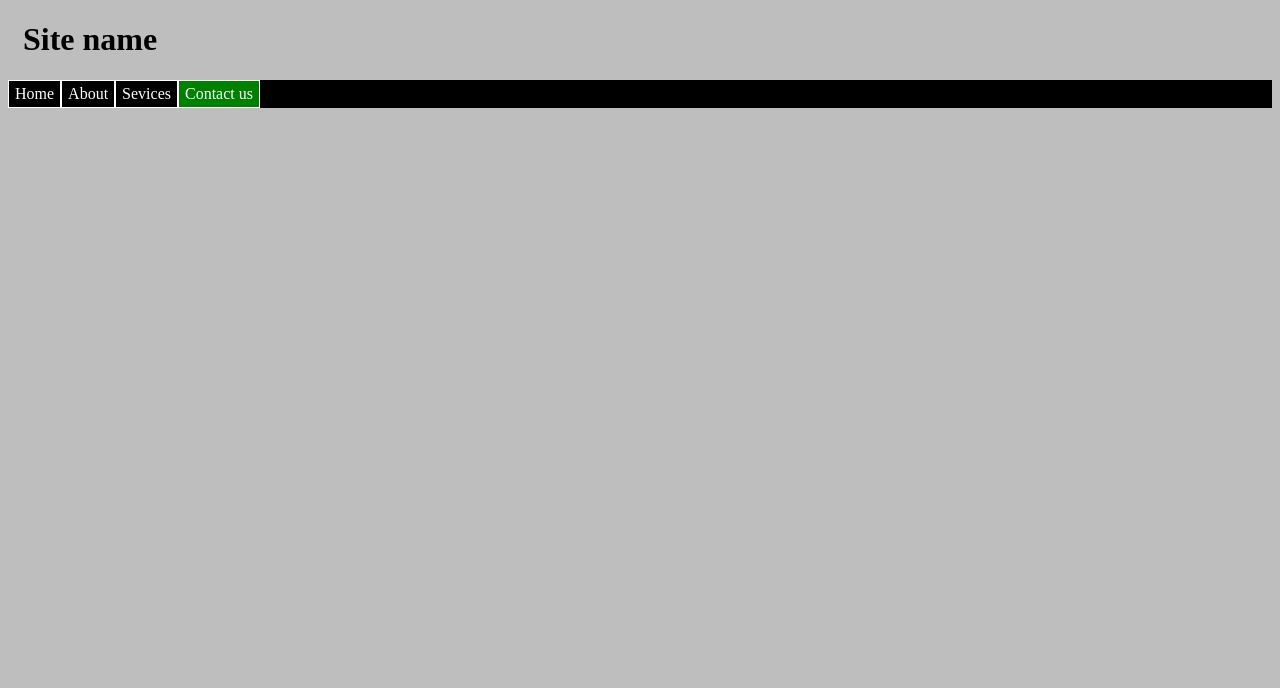
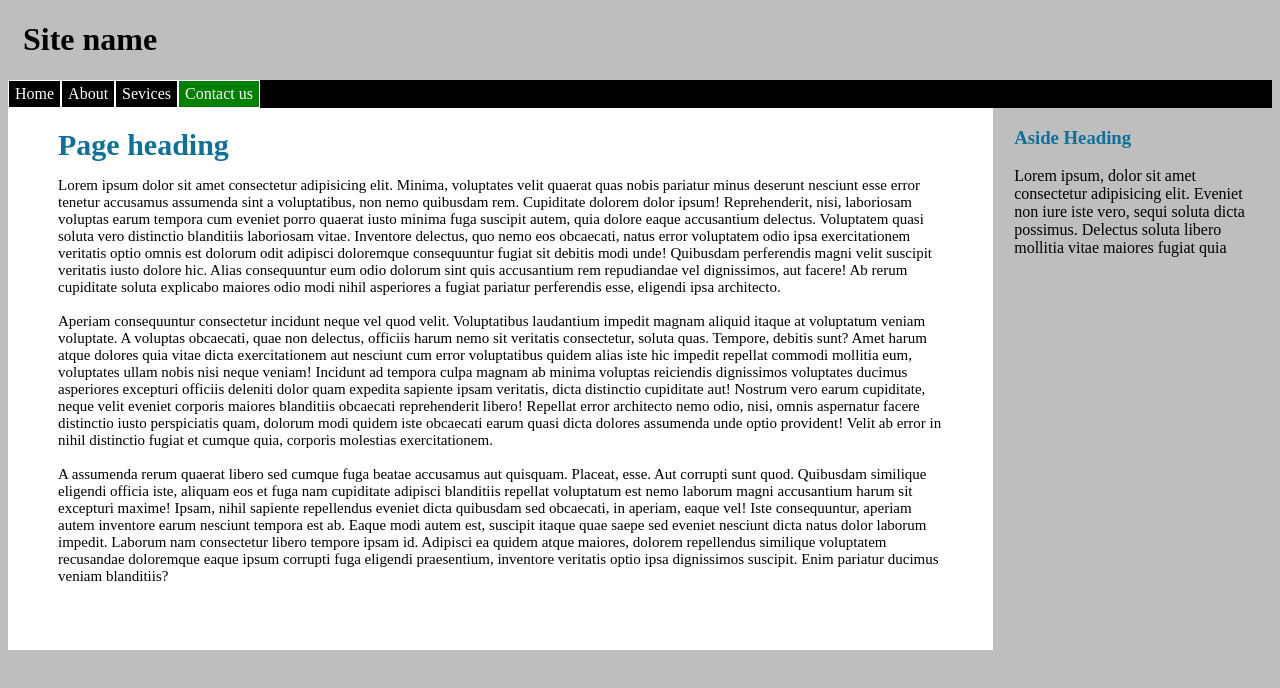
Before and after one commit to akashcedcoss/Template2, a plain HTML site: page src/index.html in a window 1280 px wide. Drawn offline with Linux system fonts and the light colour scheme.

Commit message:
Body Container

```diff
--- a/src/index.html
+++ b/src/index.html
@@ -1,18 +1,17 @@
 <!DOCTYPE html>
 <html lang="en">
   <head>
-    <meta charset="UTF-8">
-    <meta http-equiv="X-UA-Compatible" content="IE=edge">
-    <meta name="viewport" content="width=device-width, initial-scale=1.0">
+    <meta charset="UTF-8" />
+    <meta http-equiv="X-UA-Compatible" content="IE=edge" />
+    <meta name="viewport" content="width=device-width, initial-scale=1.0" />
     <title>Document</title>
-    <link rel="stylesheet" href="style.css">
+    <link rel="stylesheet" href="style.css" />
   </head>
   <body>
     <div class="wrap">
       <header class="head">
         <h1>Site name</h1>
       </header>
-
       <div class="container">
         <ul>
           <li><a href="#">Home</a></li>
@@ -21,6 +20,67 @@
           <li class="contact"><a href="#">Contact us</a></li>
         </ul>
       </div>
+      <div class="contain">
+        <div class="container1">
+          <h1 class="head1">Page heading</h1>
+          <p>
+            Lorem ipsum dolor sit amet consectetur adipisicing elit. Minima,
+            voluptates velit quaerat quas nobis pariatur minus deserunt nesciunt
+            esse error tenetur accusamus assumenda sint a voluptatibus, non nemo
+            quibusdam rem. Cupiditate dolorem dolor ipsum! Reprehenderit, nisi,
+            laboriosam voluptas earum tempora cum eveniet porro quaerat iusto
+            minima fuga suscipit autem, quia dolore eaque accusantium delectus.
+            Voluptatem quasi soluta vero distinctio blanditiis laboriosam vitae.
+            Inventore delectus, quo nemo eos obcaecati, natus error voluptatem
+            odio ipsa exercitationem veritatis optio omnis est dolorum odit
+            adipisci doloremque consequuntur fugiat sit debitis modi unde!
+            Quibusdam perferendis magni velit suscipit veritatis iusto dolore
+            hic. Alias consequuntur eum odio dolorum sint quis accusantium rem
+            repudiandae vel dignissimos, aut facere! Ab rerum cupiditate soluta
+            explicabo maiores odio modi nihil asperiores a fugiat pariatur
+            perferendis esse, eligendi ipsa architecto.<br /><br />
+            Aperiam consequuntur consectetur incidunt neque vel quod velit.
+            Voluptatibus laudantium impedit magnam aliquid itaque at voluptatum
+            veniam voluptate. A voluptas obcaecati, quae non delectus, officiis
+            harum nemo sit veritatis consectetur, soluta quas. Tempore, debitis
+            sunt? Amet harum atque dolores quia vitae dicta exercitationem aut
+            nesciunt cum error voluptatibus quidem alias iste hic impedit
+            repellat commodi mollitia eum, voluptates ullam nobis nisi neque
+            veniam! Incidunt ad tempora culpa magnam ab minima voluptas
+            reiciendis dignissimos voluptates ducimus asperiores excepturi
+            officiis deleniti dolor quam expedita sapiente ipsam veritatis,
+            dicta distinctio cupiditate aut! Nostrum vero earum cupiditate,
+            neque velit eveniet corporis maiores blanditiis obcaecati
+            reprehenderit libero! Repellat error architecto nemo odio, nisi,
+            omnis aspernatur facere distinctio iusto perspiciatis quam, dolorum
+            modi quidem iste obcaecati earum quasi dicta dolores assumenda unde
+            optio provident! Velit ab error in nihil distinctio fugiat et cumque
+            quia, corporis molestias exercitationem. <br /><br />
+            A assumenda rerum quaerat libero sed cumque fuga beatae accusamus
+            aut quisquam. Placeat, esse. Aut corrupti sunt quod. Quibusdam
+            similique eligendi officia iste, aliquam eos et fuga nam cupiditate
+            adipisci blanditiis repellat voluptatum est nemo laborum magni
+            accusantium harum sit excepturi maxime! Ipsam, nihil sapiente
+            repellendus eveniet dicta quibusdam sed obcaecati, in aperiam, eaque
+            vel! Iste consequuntur, aperiam autem inventore earum nesciunt
+            tempora est ab. Eaque modi autem est, suscipit itaque quae saepe sed
+            eveniet nesciunt dicta natus dolor laborum impedit. Laborum nam
+            consectetur libero tempore ipsam id. Adipisci ea quidem atque
+            maiores, dolorem repellendus similique voluptatem recusandae
+            doloremque eaque ipsum corrupti fuga eligendi praesentium, inventore
+            veritatis optio ipsa dignissimos suscipit. Enim pariatur ducimus
+            veniam blanditiis?
+          </p>
+        </div>
+        <div class="container2">
+          <h3>Aside Heading</h3>
+          <div>
+            Lorem ipsum, dolor sit amet consectetur adipisicing elit. Eveniet
+            non iure iste vero, sequi soluta dicta possimus. Delectus soluta
+            libero mollitia vitae maiores fugiat quia
+          </div>
+        </div>
+      </div>
     </div>
   </body>
 </html>
--- a/src/style.css
+++ b/src/style.css
@@ -33,3 +33,32 @@ a:hover{
 .contact{
     background-color: green;
 }
+.contain{
+    overflow: hidden;
+}
+.container1{
+    float: left;
+    width: 70%;
+    background-color: white ;
+    font-size: 15px;
+    padding: 50px;
+    padding-top: 0;
+    margin-bottom: 0;
+}
+.container2{
+    float: right;
+    width: 20%;
+    padding: 5px;
+    padding-top: 0;
+    background-color: rgb(190, 190, 190);
+}
+h3{
+     color: rgb(13, 113, 153);
+ }
+.head1{
+    color: rgb(13, 113, 153);
+    margin-bottom: 0px;
+ }
+.contain{
+     overflow: hidden;
+ }
```
Lines whose indentation alone changed are shown as unchanged.
